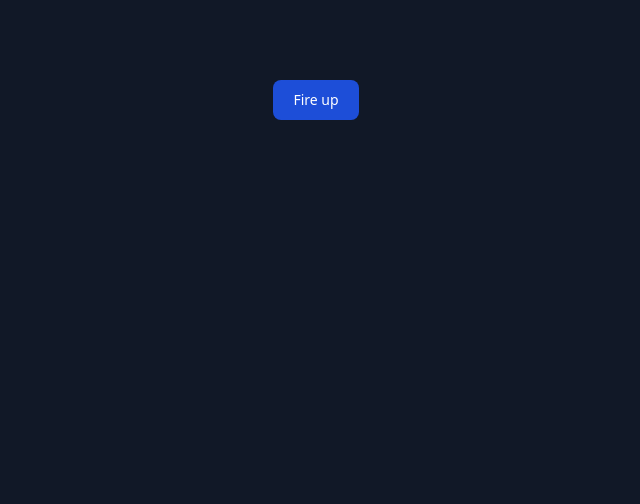
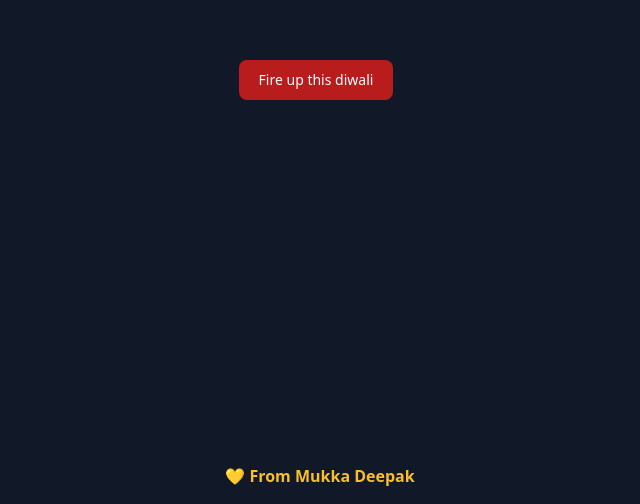
Before and after one commit to Deepakmukka1/DiwaliCelebrations, a React (Create React App) app: page / in a window 1280 px wide. Shown: the part 296-800 px from the top of the page, without its empty margins (320-960 px from the left). Built offline with nearby package versions, Linux system fonts and the light colour scheme.

Commit message:
feat: 💫 update transitions

```diff
--- a/package.json
+++ b/package.json
@@ -1,6 +1,6 @@
 {
   "name": "react-tailwind-template",
-  "homepage": "https://Deepakmukka1.github.io/DiwaliCelebrations",
+  "homepage": "https://Deepakmukka1.github.io/DiwaliCelebrations/",
   "version": "0.1.0",
   "private": true,
   "dependencies": {
--- a/src/App.js
+++ b/src/App.js
@@ -1,41 +1,48 @@
 import Chakra from "./components/Chakra";
 import Cracker from "./components/Cracker";
-import ReactCanvasConfetti from 'react-confetti'
+import ReactCanvasConfetti from "react-confetti";
 import { useEffect, useState } from "react";
-// import useWindowSize from 'react-use/'
 
 function App() {
+  const [confetti, setConfetti] = useState(false);
 
-  const [confetti,setConfetti]=useState(false)
+  const isAnimated = (value) => {
+    setConfetti(true);
+  };
 
-  const isAnimated=(value)=>{
-       setConfetti(true)
-  }
+  const [dimensions, setDimensions] = useState({
+    width: window.innerWidth,
+    height: window.innerHeight,
+  });
 
-  const [dimensions,setDimensions]=useState({width:window.innerWidth,height:window.innerHeight})
+  const showAnimation = () => {
+    setDimensions({
+      width: window.innerWidth,
+      height: window.innerHeight,
+    });
+  };
 
-  const showAnimation=()=>{
-    setDimensions({
-      width:window.innerWidth,height:window.innerHeight
-    })
-  }
-
-  useEffect(()=>{
-     window.addEventListener('resize',showAnimation)
-     return ()=>{
-      window.removeEventListener('resize',showAnimation)
-     }
-  },[dimensions])
-  // const [dimensions,]=useState({})
-
+  useEffect(() => {
+    window.addEventListener("resize", showAnimation);
+    return () => {
+      window.removeEventListener("resize", showAnimation);
+    };
+  }, [dimensions]);
 
   return (
-    <div className="App">
-      <div className="w-full h-full bg-gray-900">
-      <Cracker isAnimated={isAnimated}/>
-      {/* <Chakra/> */}
-      { confetti && <ReactCanvasConfetti width={dimensions.width-10} height={dimensions.height-10} />}
-      </div>
+    <div className="flex justify-center flex-col w-full h-screen bg-gray-900">
+      <Cracker isAnimated={isAnimated} />
+
+      {confetti && (
+        <ReactCanvasConfetti
+          width={dimensions.width - 10}
+          height={dimensions.height - 10}
+          opacity={0.6}
+        />
+      )}
+      <h3 className="text-yellow-400 font-semibold text-center pb-4">
+      💛 From Mukka Deepak
+      </h3>
     </div>
   );
 }
--- a/src/components/Cracker.js
+++ b/src/components/Cracker.js
@@ -52,16 +52,18 @@ const Cracker = ({isAnimated}) => {
 
       {!animation && <button
         type="button"
-        className="text-white bg-blue-700 hover:bg-blue-800 focus:ring-4 focus:ring-blue-300 font-medium rounded-lg text-sm px-5 py-2.5 mr-2 mb-2 dark:bg-blue-600 dark:hover:bg-blue-700 focus:outline-none dark:focus:ring-blue-800"
+        className="text-white bg-red-700 hover:bg-red-800 focus:ring-4 focus:ring-red-300 font-medium rounded-lg text-sm px-5 py-2.5 mr-2 mb-2 dark:bg-red-600 dark:hover:bg-red-700 focus:outline-none dark:focus:ring-red-800"
         onClick={() => {
           setAnimation(true);
           isAnimated(true);
         }}
       >
-        Fire up
+        Fire up this diwali
       </button>}
 
       {animation && <Message/>}
+
+
     </section>
   );
 };
--- a/src/components/Message.js
+++ b/src/components/Message.js
@@ -1,10 +1,17 @@
 import React from 'react'
 
 const Message = () => {
+
+
+
+
   return (
 
-    <div className='flex justify-center items-center'>
-        <h2 className='md:text-7xl text-xl font-bold text-transparent h-24 bg-clip-text bg-gradient-to-r from-red-500  to-yellow-500'>
+    <div className='flex justify-center items-center flex-col transition ease-in-out delay-1000'>
+
+        <p className='md:text-2xl text-sm font-semibold text-yellow-300 max-w-lg w-3/4 text-center mb-16 '>🪔 May the light that we celebrate at Diwali show us the way and lead us together on the path of peace and social harmony.</p>
+
+        <h2 className='md:text-7xl text-2xl font-bold text-transparent h-24 bg-clip-text bg-gradient-to-r from-red-500  to-yellow-500 animate-bounce'>
           Happy Diwali ✨💥
         </h2>
     </div>
```
